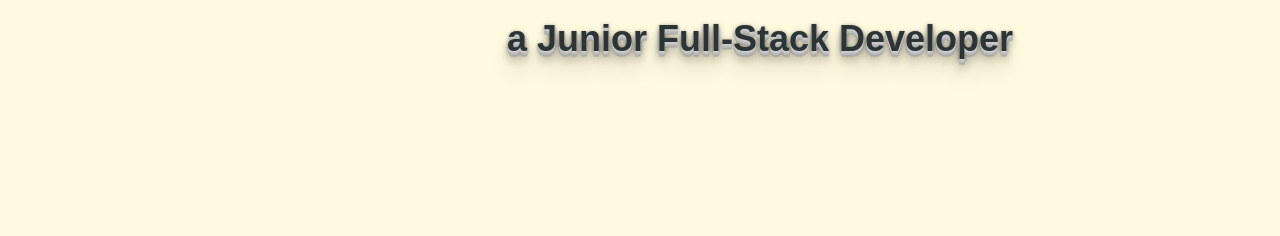
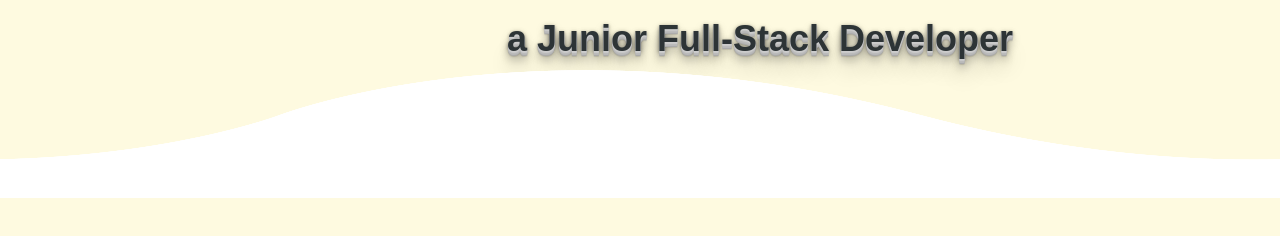
Before and after one commit to Alin-Nita/Alin-React-Portofolio2, a React (Create React App) app: page / in a window 1280 px wide. Shown: the part 602-838 px from the top of the page. Built offline with nearby package versions, Linux system fonts and the light colour scheme.

Commit message:
implemented a wave animation as a footer

```diff
--- a/src/components/Home/Home.jsx
+++ b/src/components/Home/Home.jsx
@@ -41,6 +41,7 @@ const Home = (props) => {
             a <span>Junior Full-Stack Developer</span>
           </h1>
         </section>
+        <div className="wave"></div>
       </div>
     </>
   );
--- a/src/components/Home/Home.scss
+++ b/src/components/Home/Home.scss
@@ -5,6 +5,29 @@
   color: $color-black;
   height: 100%;
   width: 100%;
+
+  .wave {
+    position: absolute;
+    bottom: 0;
+    left: 0;
+    width: 100%;
+    height: 8rem;
+    background: url("../../assets/images/originalWave.png");
+    animation: animate 20s linear infinite;
+    z-index: 10;
+    opacity: 1;
+    animation-delay: 0s;
+    bottom: 0;
+  }
+
+  @keyframes animate {
+    0% {
+      background-position-x: 0;
+    }
+    100% {
+      background-position-x: 1000px;
+    }
+  }
 
   & > * {
     padding: 0 50px;
@@ -38,11 +61,11 @@
     0 20px 20px rgba(0, 0, 0, 0.15);
 
   &__heading {
-    margin-top: 8rem;
+    margin-top: 4.5rem;
     color: $color-black;
   }
   &__subheading {
-    margin-top: 3.7em;
+    margin-top: 5rem;
     color: $color-black;
   }
 }
@@ -52,10 +75,11 @@
     max-width: 1200px;
     margin: 10em auto;
     gap: 25px 100px;
-    border-bottom: 0.5px solid black;
+    // border-bottom: 0.5px solid black;
     display: grid;
     grid-template-columns: 1fr;
     grid-template-rows: 1fr 1.2fr 0.8fr;
+    overflow: hidden;
 
     & > * {
       padding: 0;
@@ -92,4 +116,28 @@
       color: $color-black;
     }
   }
+
+  //   .wave {
+  //     position: absolute;
+  //     bottom: 0;
+  //     left: 0;
+  //     width: 100%;
+  //     height: 100px;
+  //     background: url("../../assets/images/wave.png");
+  //     background-size: 1000px 100px;
+  //     animation: animate 20s linear infinite;
+  //     z-index: 10;
+  //     opacity: 1;
+  //     animation-delay: 0s;
+  //     bottom: 0;
+  //   }
+
+  //   @keyframes animate {
+  //     0% {
+  //       background-position-x: 0;
+  //     }
+  //     100% {
+  //       background-position-x: 1000px;
+  //     }
+  //   }
 }
--- a/src/components/Skills/Skills.jsx
+++ b/src/components/Skills/Skills.jsx
@@ -22,11 +22,11 @@ const Skills = () => {
         <div class="cube" id="javascript"></div>
         <div class="cube" id="html"></div>
         <div class="cube" id="css"></div>
-        <div class="cube" id="java"></div>
+        <div class="cube" id="sass"></div>
         <div class="cube" id="aws"></div>
         <div class="cube" id="github"></div>
         <div class="cube" id="figma"></div>
-        <div class="cube" id="sass"></div>
+        <div class="cube" id="java"></div>
 
         {/* //       <FontAwesomeIcon icon={faAws} className="skill__grid__faAws" />
     //       <FontAwesomeIcon icon={faReact} className="skill__grid__faReact" />
--- a/src/components/Skills/Skills.scss
+++ b/src/components/Skills/Skills.scss
@@ -59,7 +59,7 @@ h1 {
     background-image: url("../../assets/images/html-square.png");
     background-size: cover;
     background-color: rgb(175, 119, 227);
-    box-shadow: -60px 60px 20px rgb(50 50 50/ 15%);
+    box-shadow: -80px 80px 20px rgb(50 50 50/ 15%);
   }
 
   #html:before {
@@ -93,7 +93,7 @@ h1 {
     background-image: url("../../assets/images/javascript-square.png");
     background-size: cover;
     background-color: rgb(226, 220, 42);
-    box-shadow: -40px 40px 20px rgb(50 50 50/ 15%);
+    box-shadow: -80px 80px 20px rgb(50 50 50/ 15%);
   }
 
   #javascript:before {
```
Also changed, not shown: src/assets/images/originalWave.png (added), src/assets/images/wave.png (added).
